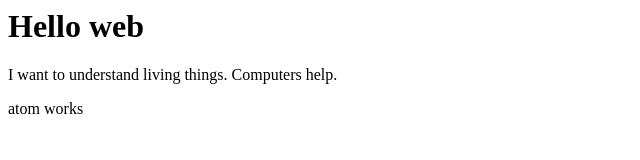
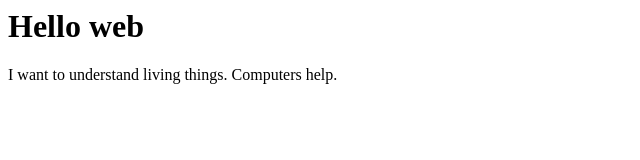
Before and after one commit to MHKEND01/Lee_Repository, a plain HTML site: page index.html in a window 1280 px wide. Shown: the full height of the page, 0-640 px from the left. Drawn offline with Linux system fonts and the light colour scheme.

Commit message:
line go bye bye

```diff
--- a/index.html
+++ b/index.html
@@ -2,6 +2,5 @@
 <body>
   <h1>Hello web</h1>
   <p>I want to understand living things. Computers help.</p>
-  <p> atom works </p>
 </body>
 </html>
```
